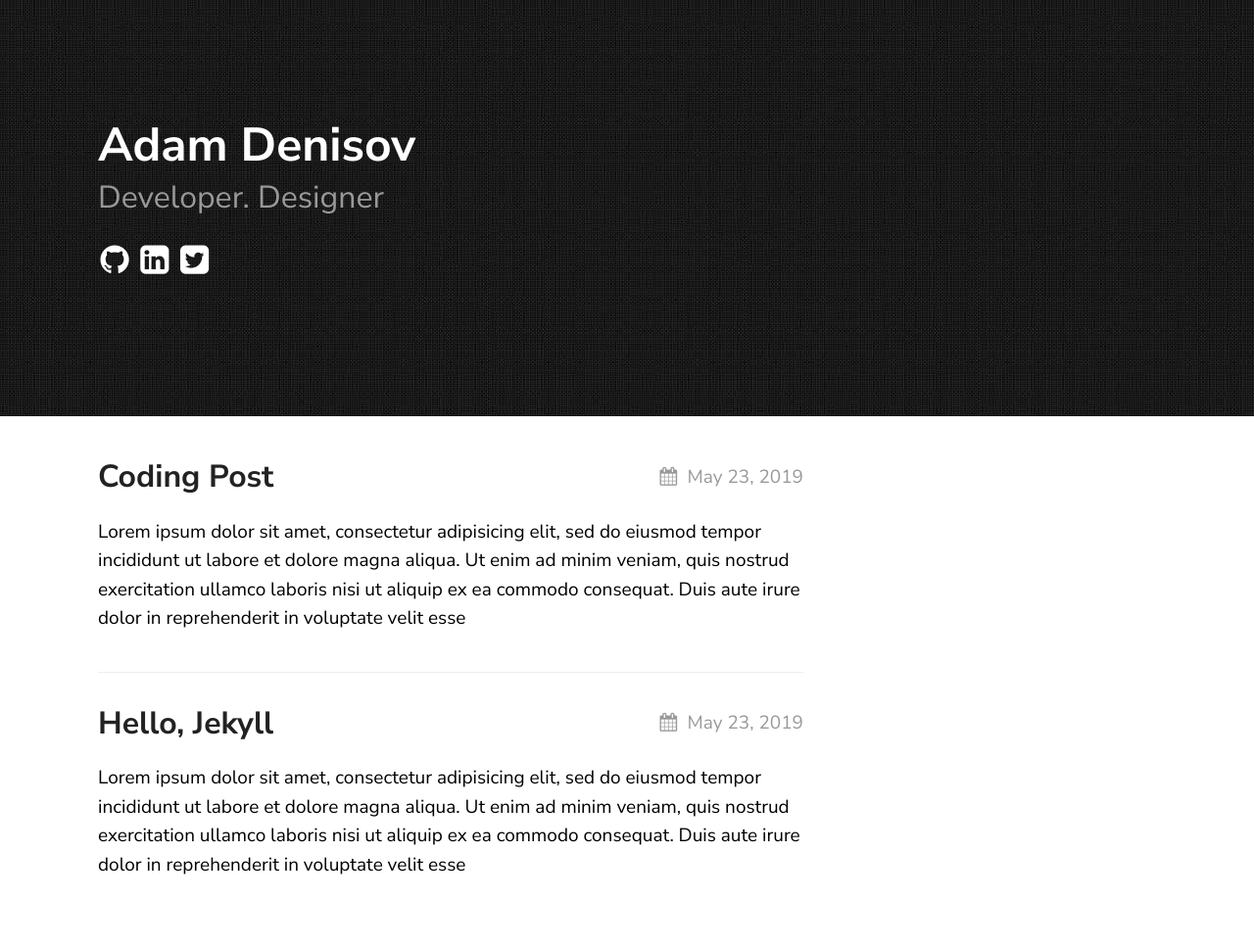
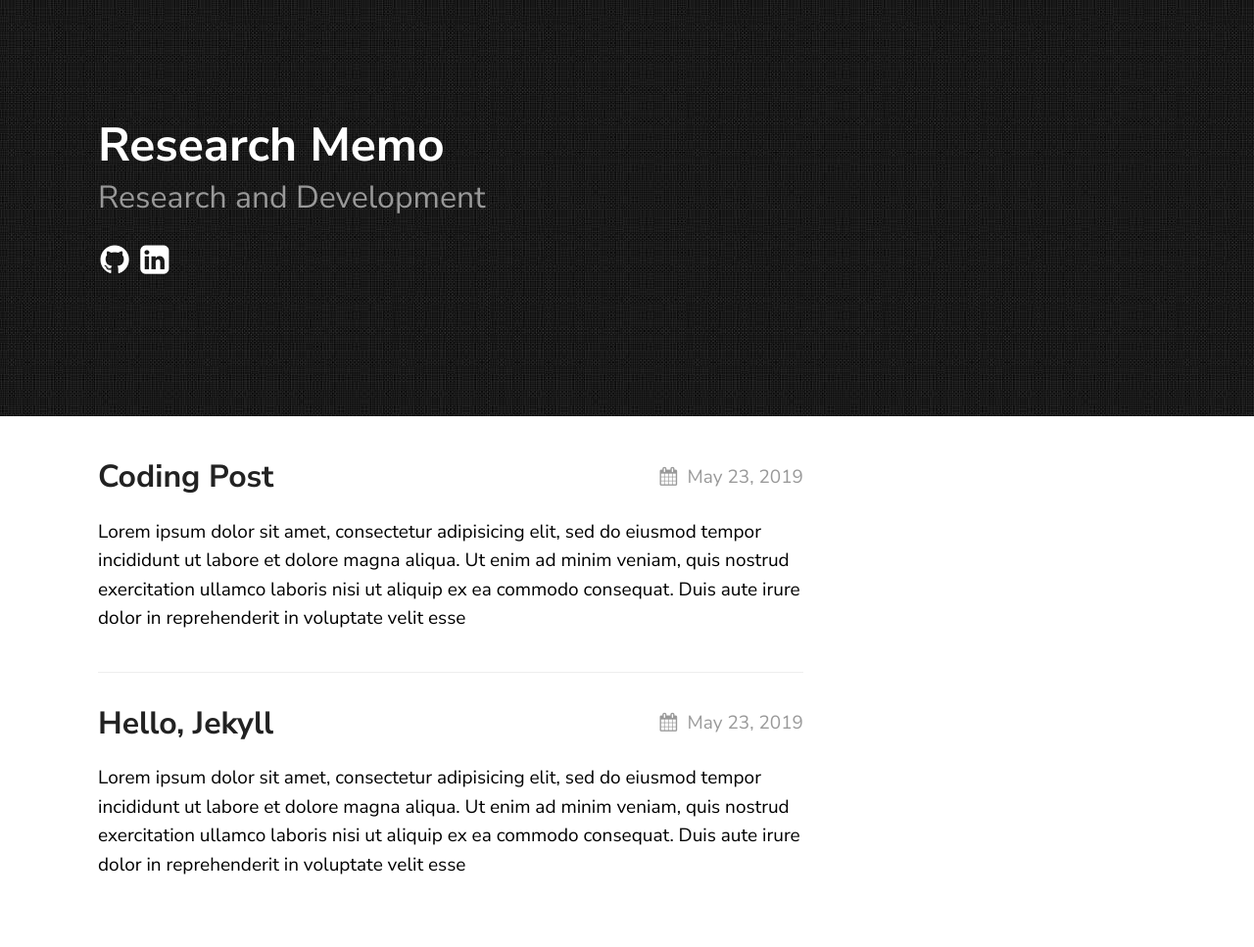
Before and after one commit to jluis9796/jluis9796.github.io, a Jekyll site: the page built from index.md, in a window 1280 px wide. Shown: the whole page at 98% size. Built offline with Jekyll 4.4.1, drawn with Linux system fonts in a browser that asks for light colours.

Commit message:
Update _config.yml

```diff
--- a/_config.yml
+++ b/_config.yml
@@ -15,8 +15,8 @@ sass:
 
 permalink: /posts/:title/
 texture:
-  title: Adam Denisov
-  tagline: Developer. Designer
+  title: Research Memo
+  tagline: Research and Development
   date_format: "%b %-d, %Y"
   style: black
   showNav: false
@@ -24,9 +24,9 @@ texture:
 
   # generate social links in footer
   social_links:
-    twitter: thelehhman
-    github:  thelehhman
-    linkedIn: in/thelehhman
+    #twitter: thelehhman
+    github:  jluis9796
+    linkedIn: in/jluis9796
     rss: rss
 
 
```
